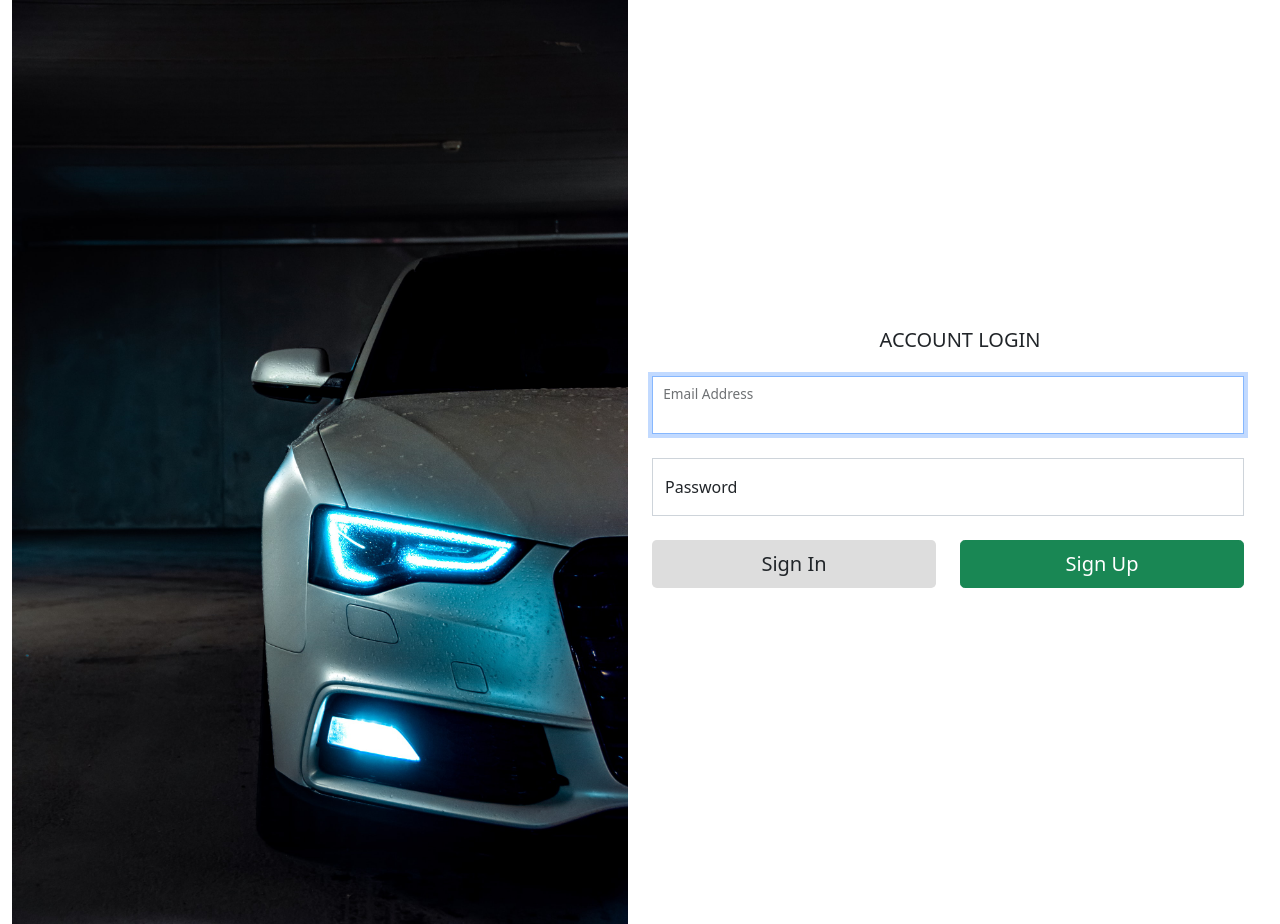
After one commit to JacobLuxton/Vehicle-Website, a PHP site: page /login.php in a window 1280 px wide. The commit adds this page. Run offline with PHP 8.4, Linux system fonts and the light colour scheme; tables that the repository leaves empty or names only in its code hold one stand-in row (values such as "Sample post").

Commit message:
Add login form and logout button, verify that the user is logged in to access certain pages, only allow delete and edit functions for those who are logged in

```diff
--- a/404.php
+++ b/404.php
@@ -1,4 +1,10 @@
 <?php
+
+    session_start();
+
+    //get validations file and make sure user is logged in
+    require_once 'validations.php';
+    require_login();
     //connect to db
     require_once 'database.php';
     $conn = db_connect();
--- /dev/null
+++ b/db copy.php
@@ -0,0 +1,5 @@
+<?php
+
+$conn = new PDO('mysql:host=172.31.22.43;dbname=Jacob200478197', 'Jacob200478197', 'Wy_kAjLCDq');
+
+?>
--- a/error.php
+++ b/error.php
@@ -1,4 +1,10 @@
 <?php
+
+session_start();
+
+//get validations file and make sure user is logged in
+require_once 'validations.php';
+require_login();
 //connect to db
 require_once 'database.php';
 $conn = db_connect();
--- a/front-page.php
+++ b/front-page.php
@@ -1,4 +1,9 @@
 <?php
+session_start();
+
+//get validations file and make sure user is logged in
+require_once 'validations.php';
+require_login();
 //connect to db
 require_once 'database.php';
 $conn = db_connect();
--- /dev/null
+++ b/login.php
@@ -0,0 +1,93 @@
+<?php
+
+    session_start();
+    //get database file and conn function
+    require_once 'database.php';
+    $conn = db_connect();
+
+    //if the user tries to submit their login
+    if($_SERVER['REQUEST_METHOD'] == 'POST')
+    {
+        $username = filter_var($_POST['email'], FILTER_SANITIZE_STRING);
+        $password = filter_var($_POST['password'], FILTER_SANITIZE_STRING);
+
+        // check database for the user name
+        $sql = "SELECT * FROM web_users WHERE username=:username";
+        $cmd = $conn -> prepare($sql);
+        $cmd -> bindParam(":username", $username, PDO::PARAM_STR, 50);
+        $cmd -> execute();
+        $found_user = $cmd -> fetch();
+
+        //if login is found, make sure passwords match
+        if(password_verify($password, $found_user['hashed_password'])) {
+            //if okay, then redirect to main page
+            session_regenerate_id();
+            $_SESSION['user_id'] = $found_user['user_id'];
+            $_SESSION['last_login'] = time();
+            $_SESSION['username'] = $found_user['username'];
+            header("Location: front-page.php");
+        } else
+            {
+                //redirect to login with invalid input
+                header("Location: login.php?invalid=true");
+            }
+    }
+
+
+?>
+
+<!DOCTYPE html>
+<html lang="en">
+<head>
+    <meta charset="UTF-8">
+    <meta http-equiv="X-UA-Compatible" content="IE=edge">
+    <meta name="viewport" content="width=device-width, initial-scale=1.0">
+    <title>Document</title>
+    <link href="https://cdn.jsdelivr.net/npm/bootstrap@5.0.2/dist/css/bootstrap.min.css" rel="stylesheet" integrity="sha384-EVSTQN3/azprG1Anm3QDgpJLIm9Nao0Yz1ztcQTwFspd3yD65VohhpuuCOmLASjC" crossorigin="anonymous">
+</head>
+<body>
+    <div class="container-fluid">
+        <div class="row">
+            <div class="col d-none d-sm-block">
+                <img src="img/login.jpg" alt="" class="img-fluid">
+            </div>
+            <div class="col d-flex">
+                <div class="align-self-center">
+                    <h1 class="text-center fs-5 py-3">ACCOUNT LOGIN</h1>
+                    <form method="POST" class="row">
+                        <div class="row">
+                            <div class="form-floating mb-4">
+                                <input type="email" required autocomplete="email" autofocus id="email" placeholder="name@example.com" class="rounded-0 form-control" name="email">
+                                <label for="email" class="px-4">Email Address</label>
+                            </div>
+                        </div>
+
+                        <div class="row">
+                            <div class="form-floating mb-4">
+                                <input type="password" required id="password" placeholder="password" class="rounded-0 form-control" name="password">
+                                <label for="password" class="px-4">Password</label>
+                            </div>
+                        </div>
+
+                        <div class="row">
+                            <div class="col">
+                                <button class="btn text-dark btn-lg mb-4 w-100" style="background-color:#ddd">Sign In</button>
+                            </div>
+                            <div class="col">
+                                <a href="register.php" class="btn btn-success btn-lg mb-4 w-100">Sign Up</a>
+                            </div>
+                        </div>
+                    </form>
+                    <?php if($_GET['invalid'] ?? false) { ?>
+                    <p class="text-danger"><strong>Invalid username or password</p>
+                    <?php } ?>
+                </div>
+
+            </div>
+        </div>
+    </div>
+
+
+<script src="https://cdn.jsdelivr.net/npm/bootstrap@5.0.2/dist/js/bootstrap.bundle.min.js" integrity="sha384-MrcW6ZMFYlzcLA8Nl+NtUVF0sA7MsXsP1UyJoMp4YLEuNSfAP+JcXn/tWtIaxVXM" crossorigin="anonymous"></script>
+</body>
+</html>
--- a/vehicle-delete.php
+++ b/vehicle-delete.php
@@ -1,4 +1,10 @@
 <?php
+
+    session_start();
+
+    //get validations file and make sure user is logged in
+    require_once 'validations.php';
+    require_login();
     //connect to db
     require_once 'database.php';
     $conn = db_connect();
--- a/vehicle-edit.php
+++ b/vehicle-edit.php
@@ -1,4 +1,10 @@
 <?php
+
+    session_start();
+
+    //get validations file and make sure user is logged in
+    require_once 'validations.php';
+    require_login();
     //connect to db
     require_once 'database.php';
     $conn = db_connect();
```
Also changed, not shown: logout.php (added, +13 -0 lines), page.php (+7 -0 lines), save-car.php (+7 -0 lines), shared/top.php (+19 -5 lines), validations.php (+11 -0 lines), vehicles.php (+12 -3 lines), img/login.jpg (added).
